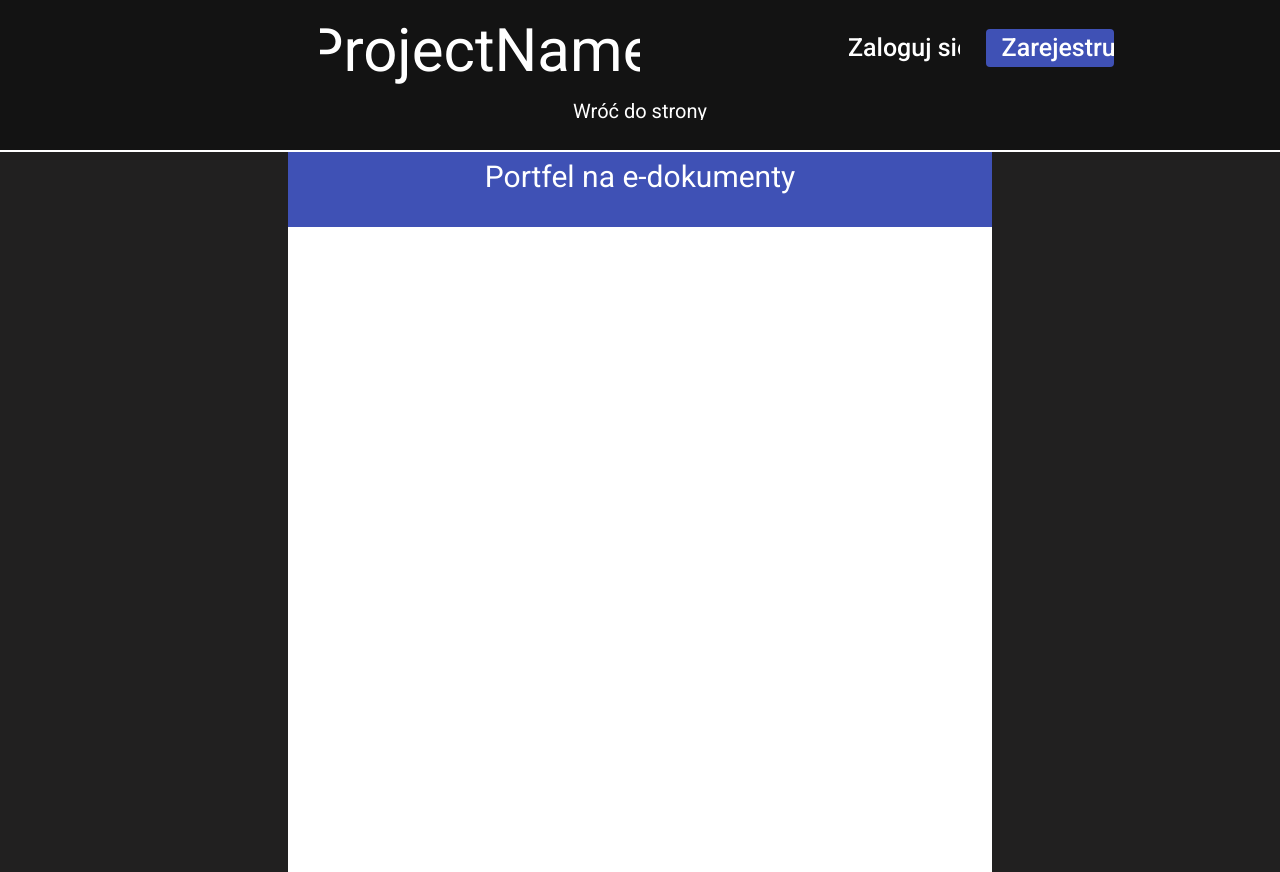
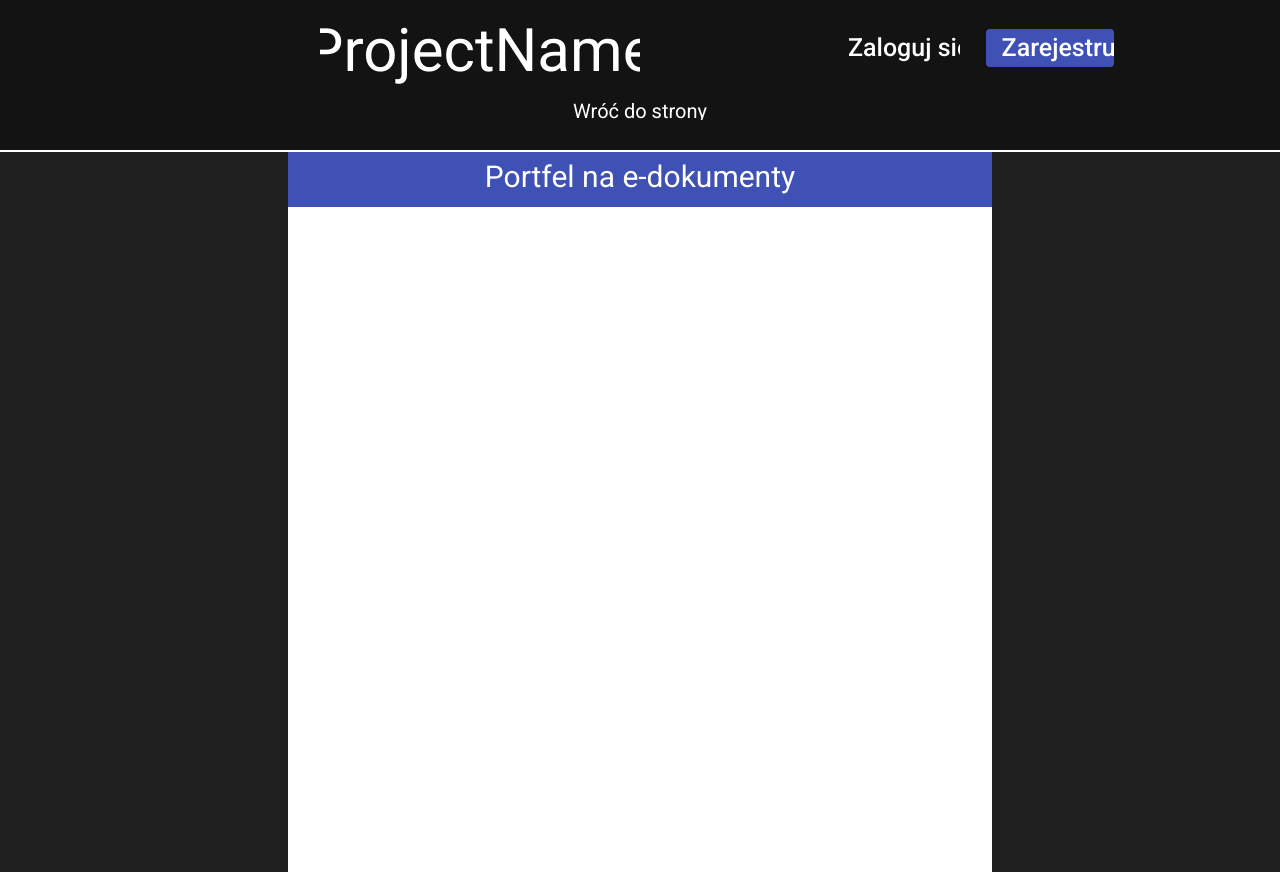
Before and after one commit to zsedevelopers/hh22-front, an Angular app: page /wallet in a window 1280 px wide. Built offline with nearby package versions, Linux system fonts and the light colour scheme.

Commit message:
jedna kurwa zmiana stylistyczna

```diff
--- a/src/app/modules/digital-document-site/document-container/document-container.component.scss
+++ b/src/app/modules/digital-document-site/document-container/document-container.component.scss
@@ -48,7 +48,7 @@
 }
 .header{
   width: 100%;
-  height: 45px;
+  height: 25px;
   text-align: center;
   background-color: #3f51b5;
   color: white;
```
